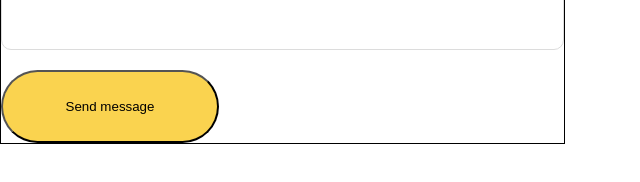
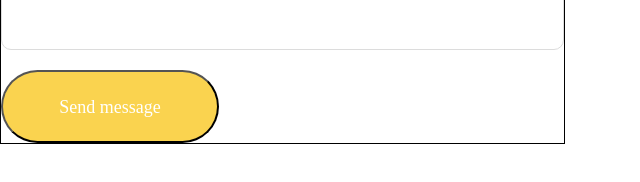
Before and after one commit to menzheha-maksym/zenbit-client-test-task, a React (Create React App) app: page / in a window 1280 px wide. Shown: the part 426-608 px from the top of the page, without its empty margins (0-640 px from the left). Built offline with nearby package versions, Linux system fonts and the light colour scheme.

Commit message:
add styles to button

```diff
--- a/src/components/ContactInputGroup.tsx
+++ b/src/components/ContactInputGroup.tsx
@@ -83,6 +83,14 @@ const Button = styled.button`
 
     background: #FAD34F;
     border-radius: 500px;
+
+    font-family: Apercu Arabic Pro;
+    font-style: normal;
+    font-weight: normal;
+    font-size: 18px;
+    line-height: 18px;
+
+    color: #FFFFFF;;
 `
 
 
```
